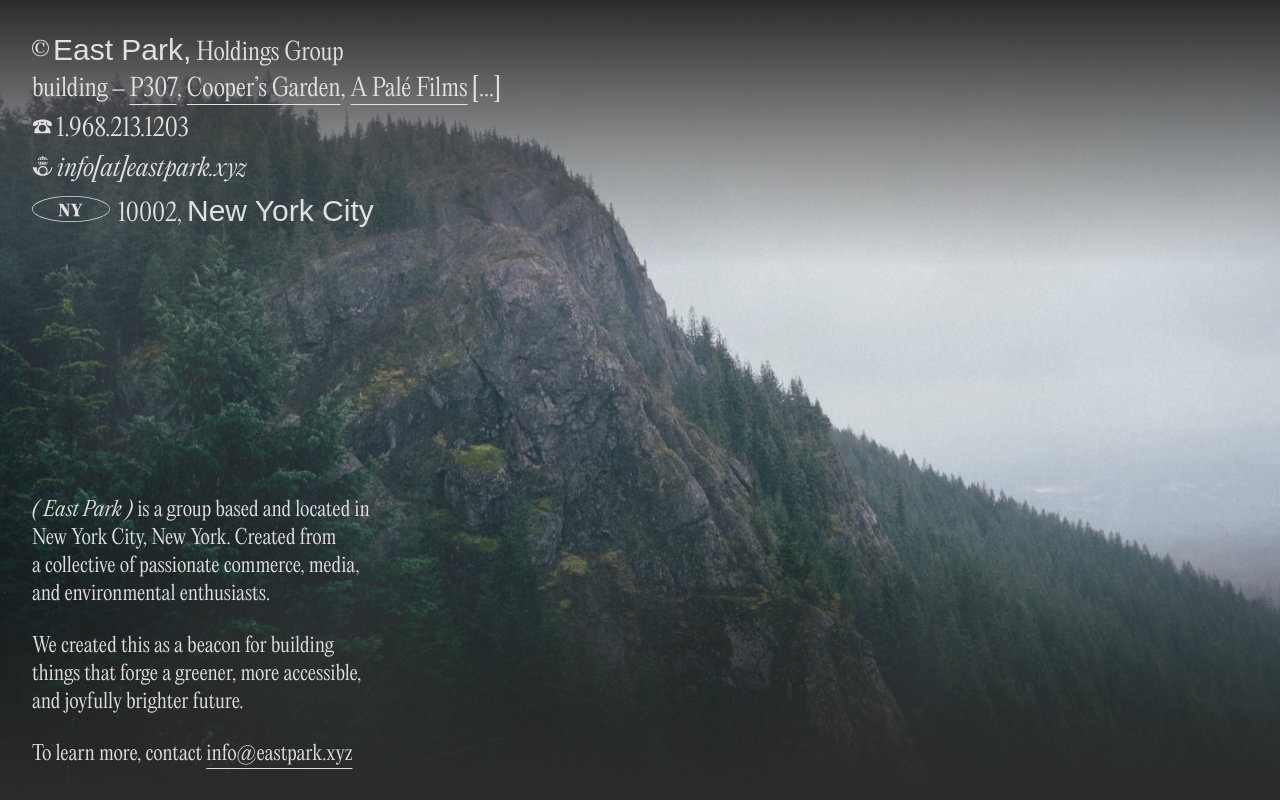
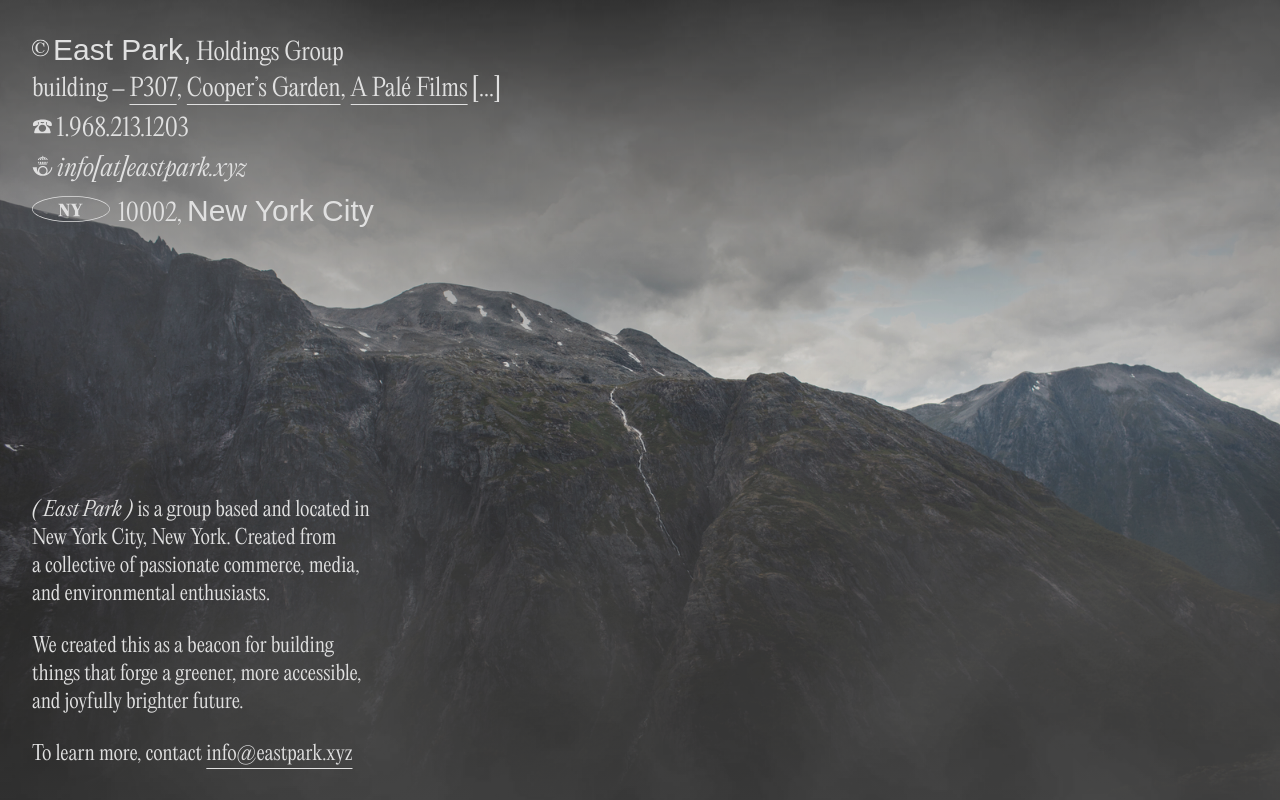
Before and after one commit to fvckprth/east-park, a Next.js app: page / in a window 1280 px wide. Built offline with nearby package versions, Linux system fonts and the light colour scheme; a web font is replaced by a local one.

Commit message:
updated image

```diff
--- a/components/Media.tsx
+++ b/components/Media.tsx
@@ -1,5 +1,5 @@
 import Image from 'next/image';
-import mountains from '../public/assets/seattle.jpg';
+import mountains from '../public/assets/norway.jpg';
 
 function Media() {
   return (
@@ -12,12 +12,12 @@ function Media() {
         objectFit="cover"
         alt="Another Planet by Daniel Farò"
       />
-      <div className="fog-container absolute w-screen h-screen">
+      <div className="fog-container absolute w-full h-screen">
         <div className="fog-img fog-img-first"></div>
         <div className="fog-img fog-img-second"></div>
       </div>
-      <div className="absolute top-0 w-full h-1/3 z-10 bg-gradient-to-b from-[#2b2b2b] via-[rgba(43,43,43,0.5)] to-[rgba(43,43,43,0)]" />
-      <div className="absolute bottom-0 w-full h-1/3 z-10 bg-gradient-to-t from-[#2b2b2b] via-[rgba(43,43,43,0.5)] to-[rgba(43,43,43,0)]" />
+      <div className="absolute top-0 w-full h-1/2 bg-gradient-to-b from-[#2b2b2b] via-[rgba(43,43,43,0.5)] to-[rgba(43,43,43,0)]" />
+      <div className="absolute bottom-0 w-full h-1/2 bg-gradient-to-t from-[#2b2b2b] via-[rgba(43,43,43,0.5)] to-[rgba(43,43,43,0)]" />
     </div>
   );
 }
```
Also changed, not shown: public/assets/norway.jpg (added), public/assets/seattle.jpg (deleted).
